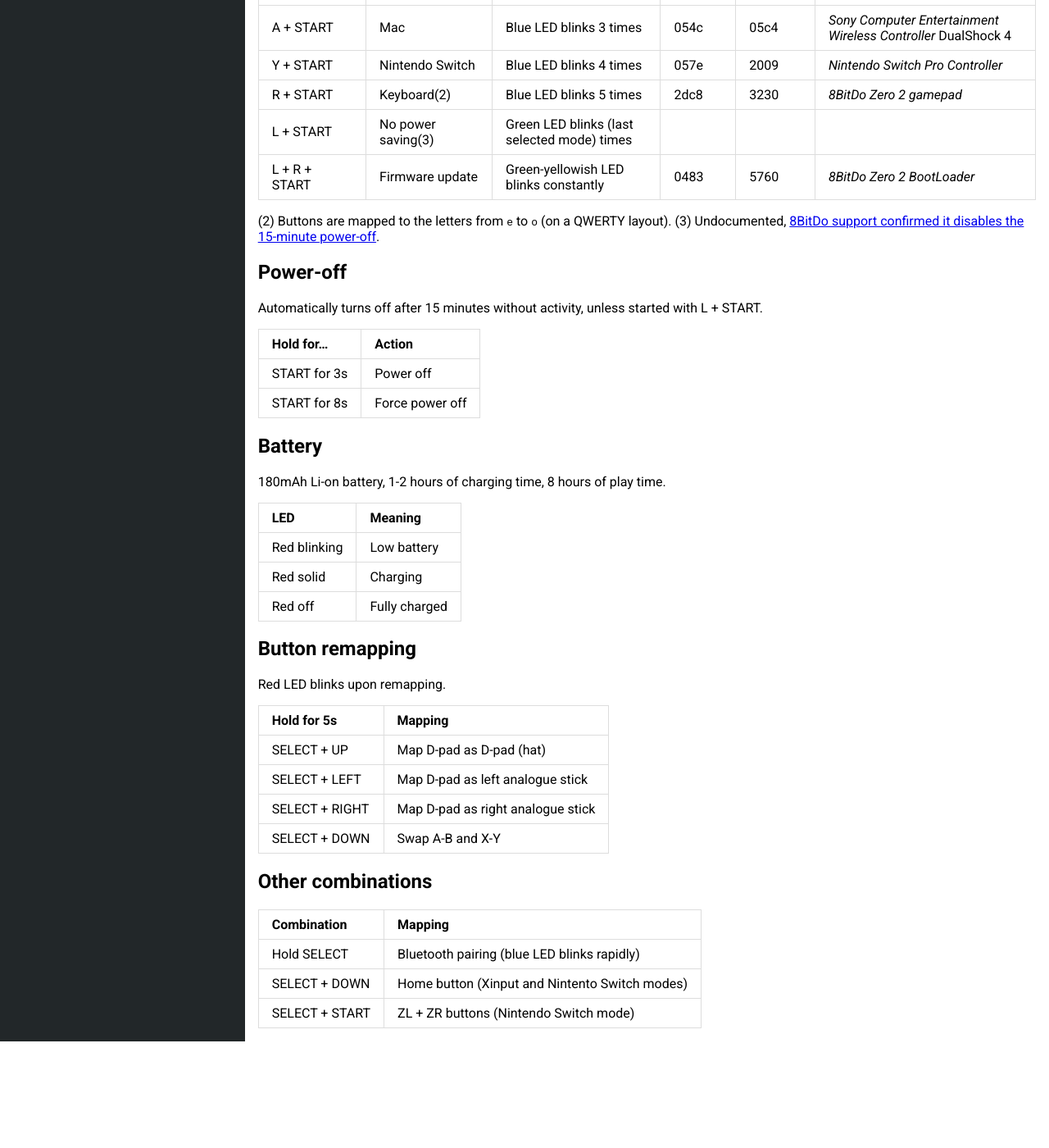
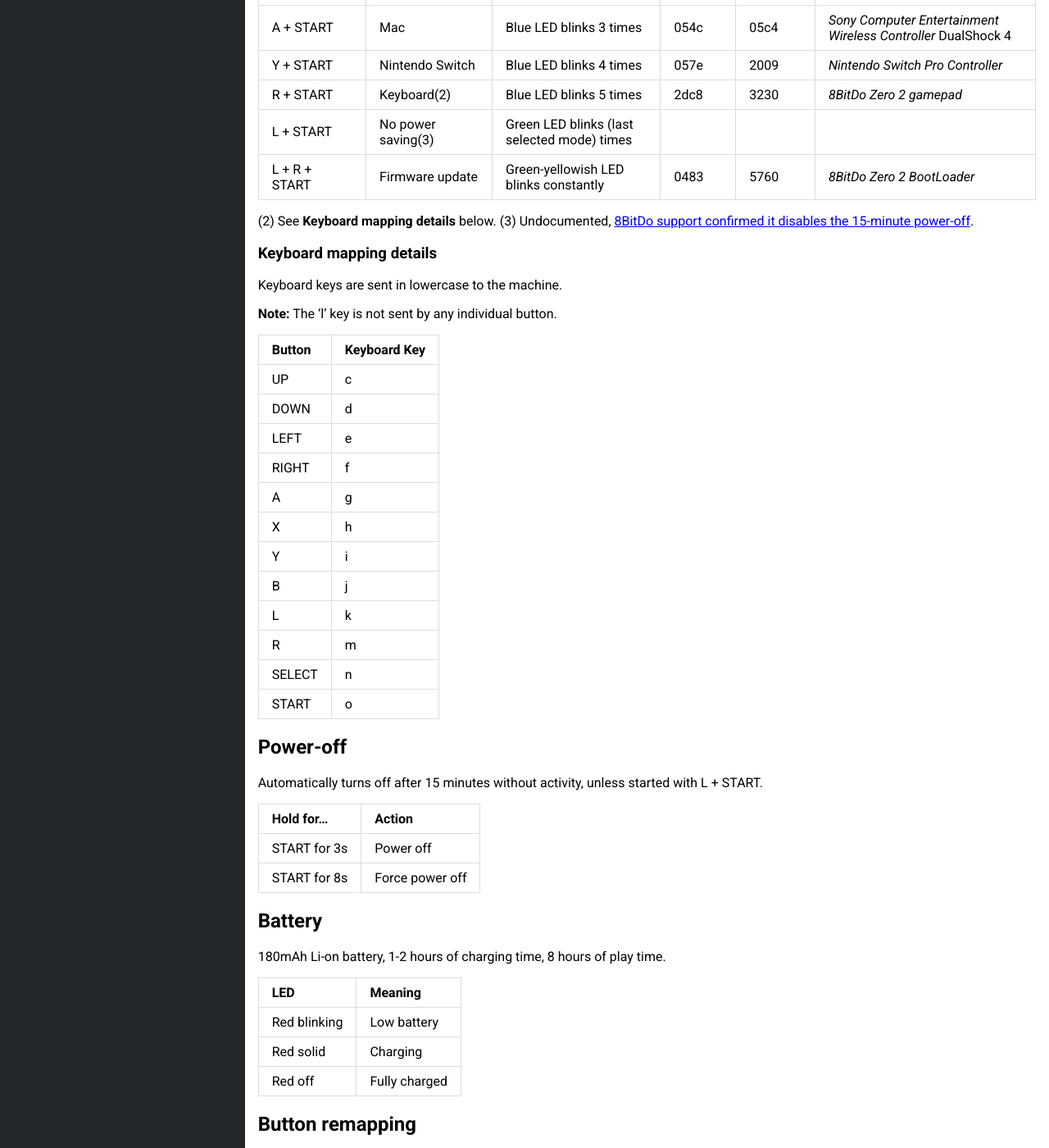
Before and after one commit to denilsonsa/gamepad-cheatsheet, a Jekyll site: the page built from _gamepads/8BitDo_Zero_2.md, in a window 1280 px wide and 1400 px high, scrolled down 1147 px. Shown: the whole window at 82% size. Built offline with Jekyll 4.4.1, drawn with Linux system fonts in a browser that asks for light colours; before the commit the page ends 2417 px from its top, so only the background shows below that.

Commit message:
Enumerate keyboard mappings

```diff
--- a/_gamepads/8BitDo_Zero_2.md
+++ b/_gamepads/8BitDo_Zero_2.md
@@ -35,8 +35,29 @@
 L + START     | No power saving(3) | Green LED blinks (last selected mode) times |      |      |                                                               |
 L + R + START | Firmware update    | Green-yellowish LED blinks constantly       | 0483 | 5760 | *8BitDo Zero 2 BootLoader*                                    |
 
-(2) Buttons are mapped to the letters from `e` to `o` (on a QWERTY layout).
+(2) See **Keyboard mapping details** below.
 (3) Undocumented, [8BitDo support confirmed it disables the 15-minute power-off](https://www.reddit.com/r/8bitdo/comments/f37ovb/8bitdo_zero_2_lstart_blinks_green_led_why/).
+
+### Keyboard mapping details
+
+Keyboard keys are sent in lowercase to the machine.
+
+**Note:** The 'l' key is not sent by any individual button.
+
+Button | Keyboard Key
+------ | ------------
+UP     | c
+DOWN   | d
+LEFT   | e
+RIGHT  | f
+A      | g
+X      | h
+Y      | i
+B      | j
+L      | k
+R      | m
+SELECT | n
+START  | o
 
 ## Power-off
 
```
